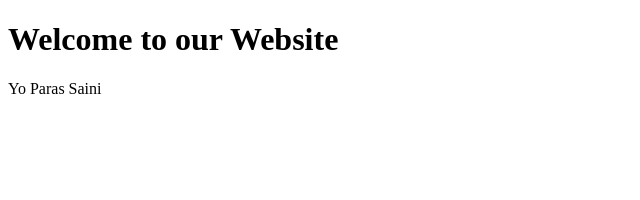
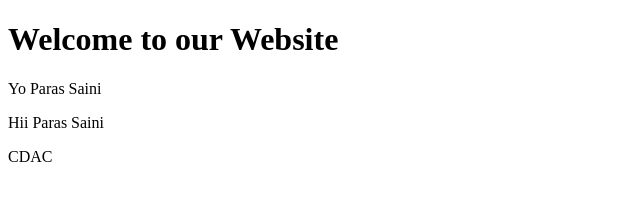
Before and after one commit to Paras-Saini/DemoGitbash, a plain HTML site: page index.html in a window 1280 px wide. Shown: the whole page, without its empty margins (0-640 px from the left). Drawn offline with Linux system fonts and the light colour scheme.

Commit message:
Update index.html

```diff
--- a/index.html
+++ b/index.html
@@ -9,6 +9,8 @@
 
     <h1>Welcome to our Website</h1>
     <p>Yo Paras Saini</p>
+    <p>Hii Paras Saini</p>
+    <p>CDAC</p>
 
 </body>
 
```
